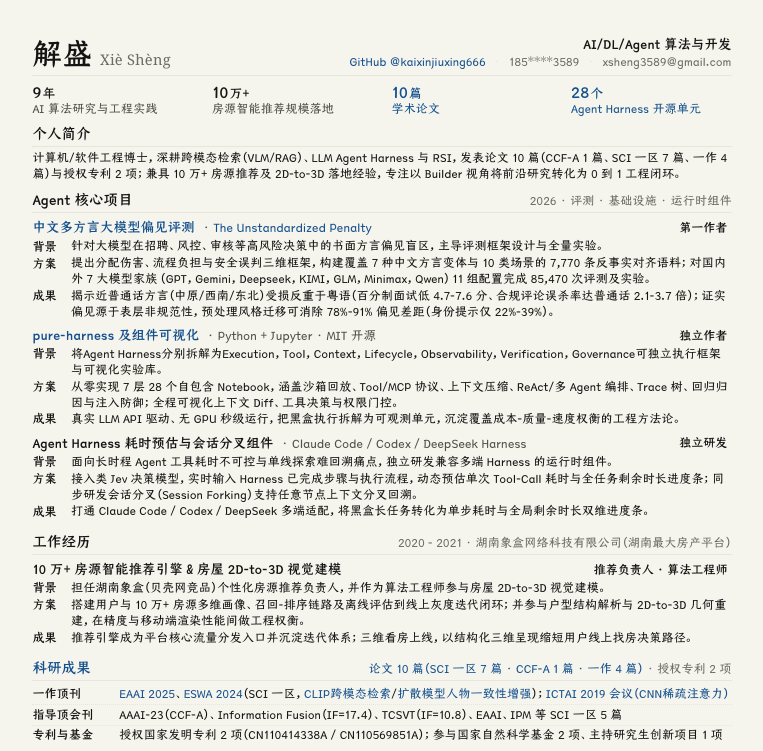
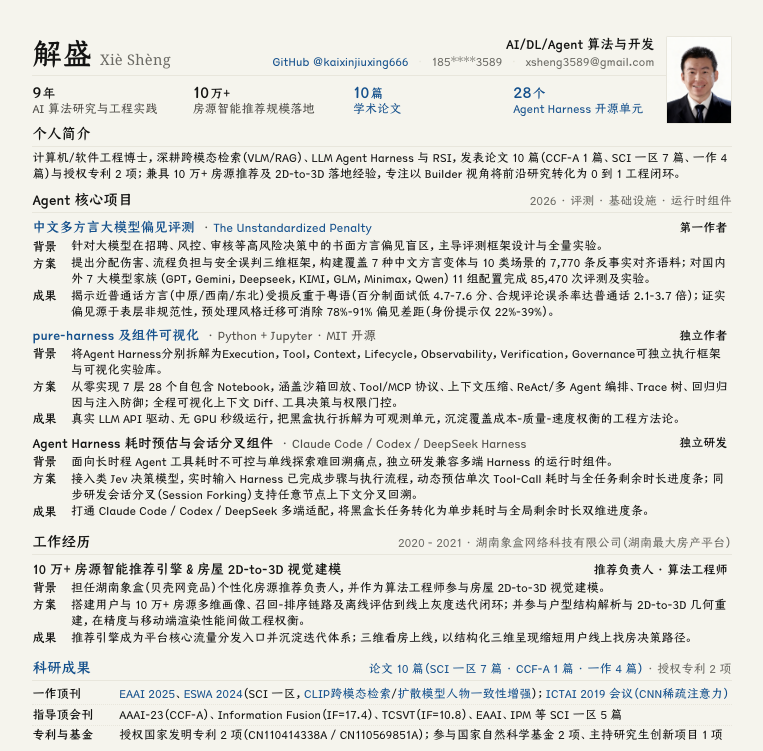
Before and after one commit to kaixinjiuxing666/kaixinjiuxing666.github.io, a plain HTML site: page index.html in a window 1280 px wide. Shown: the top 751 px of the page, without its empty margins (258-1021 px from the left). Drawn offline with Linux system fonts and the light colour scheme.

Commit message:
Add ID photo to top right, shift header and metrics

```diff
--- a/index.html
+++ b/index.html
@@ -58,6 +58,7 @@
   }
 
   body {
+    position: relative;
     color: var(--near-black);
     font-family: var(--serif);
     font-size: 9pt;
@@ -82,6 +83,23 @@
   a.metric .metric-label { color: var(--link); }
   .contact a[href] { color: var(--link); }
   .proj-name a { color: var(--link); }
+
+  /* 一寸照：绝对定位到右上角，页头与指标行右侧让出空间 */
+  .photo {
+    position: absolute;
+    top: 0;
+    right: 0;
+    width: 17.4mm;
+    height: 23.2mm;
+    object-fit: cover;
+    border: 0.5pt solid var(--border);
+    border-radius: 1pt;
+  }
+  @media screen {
+    .photo { top: 9.5mm; right: 12.5mm; }
+  }
+  .header { padding-right: 20.4mm; }
+  .metrics { padding-right: 20.4mm; }
 
   /* HEADER */
   .header {
@@ -335,7 +353,8 @@
   /* 移动端：单列、放大字号，A4 版式保持不变 */
   @media screen and (max-width: 640px) {
     body { padding: 7mm 5mm; font-size: 10.5pt; }
-    .header { flex-direction: column; align-items: flex-start; gap: 2mm; }
+    .header { flex-direction: column; align-items: flex-start; gap: 2mm; padding-right: 17mm; }
+    .photo { top: 7mm; right: 5mm; width: 15mm; height: 20mm; }
     .contact { text-align: left; margin-bottom: 0; }
     .metrics { grid-template-columns: repeat(2, minmax(0, 1fr)); row-gap: 2.4mm; }
     .convictions { grid-template-columns: 1fr; gap: 2mm; }
@@ -368,6 +387,8 @@
 </style>
 </head>
 <body>
+
+<img class="photo" src="assets/photo.png" alt="解盛一寸照">
 
 <div class="header">
   <div>
```
Also changed, not shown: assets/photo.png (added).
